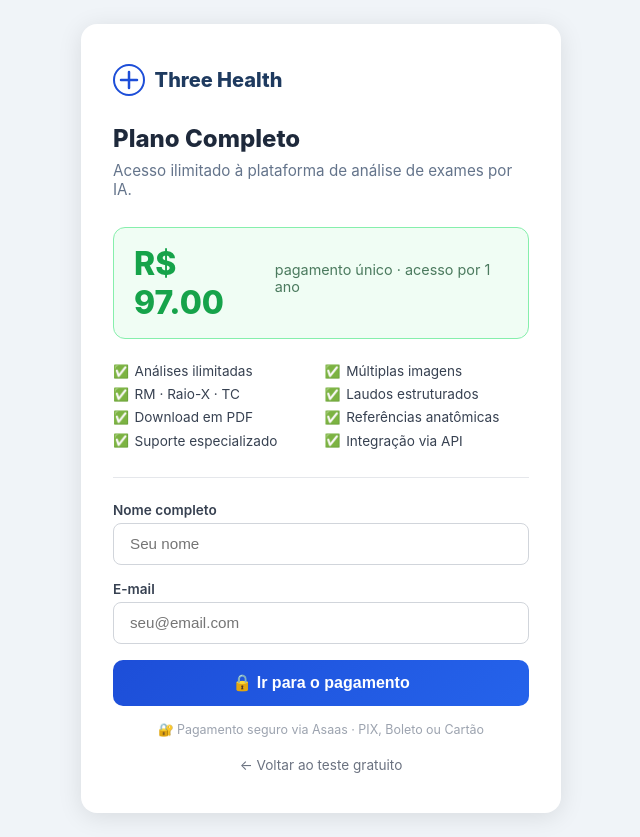
After one commit to paulohramoss/analise-exame, a Flask app: page /checkout in a window 1280 px wide. The commit adds this page. Shown: the whole page, without its empty margins (319-959 px from the left). Run offline with Flask 3, Linux system fonts and the light colour scheme.

Commit message:
feat: implement Asaas payment integration with premium access control and checkout flow

```diff
--- a/app.py
+++ b/app.py
@@ -5,20 +5,63 @@ Permite upload de uma ou múltiplas imagens de exames e gera laudos comparativos
 
 import os
 import sys
+import tempfile
 import uuid
 import base64
 import subprocess
+from functools import wraps
 from pathlib import Path
-from flask import Flask, render_template, request, jsonify, redirect, url_for, flash
+from flask import Flask, render_template, request, jsonify, redirect, url_for, flash, make_response
+from itsdangerous import URLSafeTimedSerializer, BadSignature, SignatureExpired
 from werkzeug.utils import secure_filename
 from dotenv import load_dotenv
 
 from core.analyzer import analyze_exam
+from core import asaas
 
 load_dotenv()
 
 app = Flask(__name__)
 app.secret_key = os.environ.get("FLASK_SECRET_KEY", "dev-secret-key-change-in-prod")
+
+# ── Produto / preço ──────────────────────────────────────────────────────────
+PRODUCT_NAME = "Three Health – Plano Completo"
+PRODUCT_PRICE = float(os.environ.get("PRODUCT_PRICE", "97.00"))
+PREMIUM_COOKIE = "threehealth_premium"
+_COOKIE_SALT = "premium-access-v1"
+_COOKIE_MAX_AGE = 365 * 24 * 3600  # 1 ano
+
+
+def _serializer() -> URLSafeTimedSerializer:
+    return URLSafeTimedSerializer(app.secret_key)
+
+
+def generate_premium_token(payment_id: str, email: str) -> str:
+    return _serializer().dumps({"pid": payment_id, "email": email}, salt=_COOKIE_SALT)
+
+
+def verify_premium_token(token: str) -> dict | None:
+    try:
+        return _serializer().loads(token, salt=_COOKIE_SALT, max_age=_COOKIE_MAX_AGE)
+    except (BadSignature, SignatureExpired):
+        return None
+
+
+def is_premium(req) -> bool:
+    token = req.cookies.get(PREMIUM_COOKIE)
+    if not token:
+        return False
+    return verify_premium_token(token) is not None
+
+
+def premium_required(f):
+    """Decorator: redireciona para /trial se não for usuário premium."""
+    @wraps(f)
+    def decorated(*args, **kwargs):
+        if not is_premium(request):
+            return redirect(url_for("trial"))
+        return f(*args, **kwargs)
+    return decorated
 
 # Versão do build: hash do commit atual (fallback para variável de ambiente ou timestamp)
 def _get_build_version() -> str:
@@ -44,7 +87,7 @@ def set_cache_headers(response):
         response.headers["Expires"] = "0"
     return response
 
-UPLOAD_FOLDER = Path("/tmp/uploads")
+UPLOAD_FOLDER = Path(tempfile.gettempdir()) / "analise_exame_uploads"
 UPLOAD_FOLDER.mkdir(exist_ok=True)
 ALLOWED_EXTENSIONS = {"png", "jpg", "jpeg", "webp", "gif", "dcm"}
 MAX_CONTENT_LENGTH = 20 * 1024 * 1024  # 20MB
@@ -95,11 +138,13 @@ def save_upload_file(file) -> tuple[Path, str, str] | None:
 
 
 @app.route("/")
+@premium_required
 def index():
     return render_template("index.html")
 
 
 @app.route("/analyze", methods=["POST"])
+@premium_required
 def analyze():
     """Endpoint para receber e analisar o(s) exame(s) médico(s)."""
     api_key = get_api_key()
@@ -299,6 +344,130 @@ def api_analyze():
                 pass
 
 
+# ── Checkout / Pagamento ─────────────────────────────────────────────────────
+
+@app.route("/checkout")
+def checkout():
+    """Página de contratação com formulário de nome + e-mail."""
+    if is_premium(request):
+        return redirect(url_for("index"))
+    return render_template("checkout.html", price=PRODUCT_PRICE, product=PRODUCT_NAME)
+
+
+@app.route("/checkout/pay", methods=["POST"])
+def checkout_pay():
+    """Cria cliente + cobrança no Asaas e redireciona para a fatura."""
+    name = request.form.get("name", "").strip()
+    email = request.form.get("email", "").strip()
+
+    if not name or not email or "@" not in email:
+        flash("Preencha nome e e-mail válidos.", "error")
+        return redirect(url_for("checkout"))
+
+    asaas_key = os.environ.get("ASAAS_API_KEY", "")
+    if not asaas_key:
+        flash("Serviço de pagamento temporariamente indisponível. Tente novamente mais tarde.", "error")
+        return redirect(url_for("checkout"))
+
+    try:
+        customer = asaas.create_customer(name=name, email=email)
+        payment = asaas.create_payment(
+            customer_id=customer["id"],
+            value=PRODUCT_PRICE,
+            description=PRODUCT_NAME,
+            external_reference=email,
+        )
+    except Exception as e:
+        print(f"[ASAAS] Erro ao criar cobrança: {e}", file=sys.stderr)
+        flash("Erro ao gerar cobrança. Tente novamente em instantes.", "error")
+        return redirect(url_for("checkout"))
+
+    invoice_url = payment.get("invoiceUrl") or payment.get("bankSlipUrl") or ""
+    payment_id = payment.get("id", "")
+
+    if not invoice_url or not payment_id:
+        flash("Erro ao obter link de pagamento. Tente novamente.", "error")
+        return redirect(url_for("checkout"))
+
+    # Redireciona para página de espera antes de ir ao Asaas
+    return redirect(url_for("checkout_pending", payment_id=payment_id, invoice_url=invoice_url))
+
+
+@app.route("/checkout/pending")
+def checkout_pending():
+    """Aguarda confirmação do pagamento com polling automático."""
+    payment_id = request.args.get("payment_id", "")
+    invoice_url = request.args.get("invoice_url", "")
+    if not payment_id:
+        return redirect(url_for("checkout"))
+    return render_template("checkout_pending.html", payment_id=payment_id, invoice_url=invoice_url)
+
+
+@app.route("/api/payment/status")
+def payment_status():
+    """Verifica o status de uma cobrança no Asaas (usado pelo polling do frontend)."""
+    payment_id = request.args.get("id", "").strip()
+    if not payment_id:
+        return jsonify({"confirmed": False, "error": "ID não informado"}), 400
+
+    try:
+        confirmed = asaas.is_payment_confirmed(payment_id)
+    except Exception as e:
+        print(f"[ASAAS] Erro ao verificar pagamento {payment_id}: {e}", file=sys.stderr)
+        return jsonify({"confirmed": False, "error": "Erro ao consultar pagamento"}), 502
+
+    if confirmed:
+        # Busca e-mail via externalReference para emitir o cookie
+        try:
+            payment = asaas.get_payment(payment_id)
+            email = payment.get("externalReference", "")
+        except Exception:
+            email = ""
+
+        token = generate_premium_token(payment_id, email)
+        resp = jsonify({"confirmed": True})
+        resp.set_cookie(
+            PREMIUM_COOKIE,
+            token,
+            max_age=_COOKIE_MAX_AGE,
+            httponly=True,
+            samesite="Lax",
+            secure=not app.debug,
+        )
+        return resp
+
+    return jsonify({"confirmed": False})
+
+
+@app.route("/webhook/asaas", methods=["POST"])
+def webhook_asaas():
+    """
+    Recebe notificações de pagamento do Asaas.
+    O cookie não pode ser emitido aqui (request server-to-server), mas
+    a rota /api/payment/status validará o status atualizado.
+    """
+    # Valida token de autenticação do webhook (configure no painel Asaas)
+    webhook_token = os.environ.get("ASAAS_WEBHOOK_TOKEN", "")
+    if webhook_token:
+        received_token = request.headers.get("asaas-access-token", "")
+        if received_token != webhook_token:
+            return jsonify({"error": "Unauthorized"}), 401
+
+    data = request.get_json(silent=True) or {}
+    event = data.get("event", "")
+    payment = data.get("payment", {})
+    print(f"[ASAAS WEBHOOK] event={event} payment_id={payment.get('id')} status={payment.get('status')}", file=sys.stderr)
+    return jsonify({"received": True}), 200
+
+
+@app.route("/premium/logout")
+def premium_logout():
+    """Remove o cookie premium (logout)."""
+    resp = make_response(redirect(url_for("trial")))
+    resp.delete_cookie(PREMIUM_COOKIE)
+    return resp
+
+
 if __name__ == "__main__":
     port = int(os.environ.get("PORT", 5000))
     debug = os.environ.get("FLASK_DEBUG", "false").lower() == "true"
--- a/requirements.txt
+++ b/requirements.txt
@@ -1,6 +1,6 @@
 flask==3.0.3
 google-genai>=1.0.0
 python-dotenv==1.0.1
-Pillow==10.4.0
+Pillow
 requests==2.32.3
 Werkzeug==3.0.4
--- /dev/null
+++ b/templates/checkout.html
@@ -0,0 +1,232 @@
+<!DOCTYPE html>
+<html lang="pt-BR">
+<head>
+<meta charset="UTF-8">
+<meta name="viewport" content="width=device-width, initial-scale=1.0">
+<title>Three Health – Contratar Plano Completo</title>
+<link rel="icon" type="image/svg+xml" href="/static/favicon.svg">
+<style>
+  *, *::before, *::after { box-sizing: border-box; margin: 0; padding: 0; }
+
+  body {
+    font-family: -apple-system, BlinkMacSystemFont, "Segoe UI", Roboto, sans-serif;
+    background: #f0f4f8;
+    min-height: 100vh;
+    display: flex;
+    align-items: center;
+    justify-content: center;
+    padding: 1.5rem;
+  }
+
+  .card {
+    background: #fff;
+    border-radius: 16px;
+    box-shadow: 0 4px 24px rgba(0,0,0,.10);
+    max-width: 480px;
+    width: 100%;
+    padding: 2.5rem 2rem;
+  }
+
+  .logo {
+    display: flex;
+    align-items: center;
+    gap: .6rem;
+    margin-bottom: 1.75rem;
+    font-size: 1.25rem;
+    font-weight: 800;
+    color: #1e3a5f;
+  }
+
+  .logo svg { width: 32px; height: 32px; }
+
+  h1 {
+    font-size: 1.5rem;
+    font-weight: 800;
+    color: #1e293b;
+    margin-bottom: .5rem;
+  }
+
+  .subtitle {
+    color: #64748b;
+    font-size: .95rem;
+    margin-bottom: 1.75rem;
+  }
+
+  .price-box {
+    background: #f0fdf4;
+    border: 1.5px solid #86efac;
+    border-radius: 12px;
+    padding: 1rem 1.25rem;
+    display: flex;
+    align-items: baseline;
+    gap: .5rem;
+    margin-bottom: 1.5rem;
+  }
+
+  .price-value {
+    font-size: 2rem;
+    font-weight: 800;
+    color: #16a34a;
+  }
+
+  .price-label {
+    color: #4b7a5e;
+    font-size: .9rem;
+  }
+
+  .features {
+    display: grid;
+    grid-template-columns: 1fr 1fr;
+    gap: .45rem;
+    margin-bottom: 1.75rem;
+  }
+
+  .feature {
+    font-size: .85rem;
+    color: #374151;
+    display: flex;
+    align-items: center;
+    gap: .35rem;
+  }
+
+  .feature::before { content: "✅"; font-size: .8rem; }
+
+  .divider {
+    border: none;
+    border-top: 1px solid #e5e7eb;
+    margin: 1.5rem 0;
+  }
+
+  label {
+    display: block;
+    font-size: .85rem;
+    font-weight: 600;
+    color: #374151;
+    margin-bottom: .35rem;
+  }
+
+  input[type="text"],
+  input[type="email"] {
+    width: 100%;
+    padding: .7rem 1rem;
+    border: 1.5px solid #d1d5db;
+    border-radius: 8px;
+    font-size: .95rem;
+    color: #1e293b;
+    margin-bottom: 1rem;
+    transition: border-color .2s;
+    outline: none;
+  }
+
+  input:focus { border-color: #3b82f6; }
+
+  .btn-pay {
+    width: 100%;
+    padding: .85rem;
+    background: linear-gradient(135deg, #1d4ed8, #2563eb);
+    color: #fff;
+    font-size: 1rem;
+    font-weight: 700;
+    border: none;
+    border-radius: 10px;
+    cursor: pointer;
+    transition: opacity .2s, transform .1s;
+  }
+
+  .btn-pay:hover { opacity: .92; transform: translateY(-1px); }
+  .btn-pay:active { transform: translateY(0); }
+  .btn-pay:disabled { opacity: .6; cursor: not-allowed; transform: none; }
+
+  .security-note {
+    text-align: center;
+    font-size: .78rem;
+    color: #9ca3af;
+    margin-top: 1rem;
+  }
+
+  .flash {
+    background: #fef2f2;
+    border: 1px solid #fca5a5;
+    color: #b91c1c;
+    border-radius: 8px;
+    padding: .75rem 1rem;
+    font-size: .88rem;
+    margin-bottom: 1.25rem;
+  }
+
+  .back-link {
+    display: block;
+    text-align: center;
+    margin-top: 1.25rem;
+    font-size: .85rem;
+    color: #6b7280;
+    text-decoration: none;
+  }
+
+  .back-link:hover { color: #374151; }
+</style>
+</head>
+<body>
+
+<div class="card">
+  <div class="logo">
+    <svg viewBox="0 0 32 32" fill="none" xmlns="http://www.w3.org/2000/svg">
+      <circle cx="16" cy="16" r="15" stroke="#1d4ed8" stroke-width="2"/>
+      <path d="M16 8v16M8 16h16" stroke="#1d4ed8" stroke-width="2.5" stroke-linecap="round"/>
+    </svg>
+    Three Health
+  </div>
+
+  <h1>Plano Completo</h1>
+  <p class="subtitle">Acesso ilimitado à plataforma de análise de exames por IA.</p>
+
+  <div class="price-box">
+    <span class="price-value">R$ {{ "%.2f"|format(price) }}</span>
+    <span class="price-label">pagamento único · acesso por 1 ano</span>
+  </div>
+
+  <div class="features">
+    <span class="feature">Análises ilimitadas</span>
+    <span class="feature">Múltiplas imagens</span>
+    <span class="feature">RM · Raio-X · TC</span>
+    <span class="feature">Laudos estruturados</span>
+    <span class="feature">Download em PDF</span>
+    <span class="feature">Referências anatômicas</span>
+    <span class="feature">Suporte especializado</span>
+    <span class="feature">Integração via API</span>
+  </div>
+
+  <hr class="divider">
+
+  {% with messages = get_flashed_messages(with_categories=true) %}
+    {% for cat, msg in messages %}
+      <div class="flash">{{ msg }}</div>
+    {% endfor %}
+  {% endwith %}
+
+  <form method="POST" action="/checkout/pay" id="pay-form">
+    <label for="name">Nome completo</label>
+    <input type="text" id="name" name="name" placeholder="Seu nome" required autocomplete="name">
+
+    <label for="email">E-mail</label>
+    <input type="email" id="email" name="email" placeholder="seu@email.com" required autocomplete="email">
+
+    <button type="submit" class="btn-pay" id="btn-pay">
+      🔒 Ir para o pagamento
+    </button>
+  </form>
+
+  <p class="security-note">🔐 Pagamento seguro via Asaas · PIX, Boleto ou Cartão</p>
+  <a href="/trial" class="back-link">← Voltar ao teste gratuito</a>
+</div>
+
+<script>
+  document.getElementById('pay-form').addEventListener('submit', function() {
+    const btn = document.getElementById('btn-pay');
+    btn.disabled = true;
+    btn.textContent = 'Aguarde...';
+  });
+</script>
+
+</body>
+</html>
```
Also changed, not shown: core/asaas.py (added, +95 -0 lines), templates/checkout_pending.html (added, +235 -0 lines), templates/trial.html (+5 -6 lines), 1 other file.
